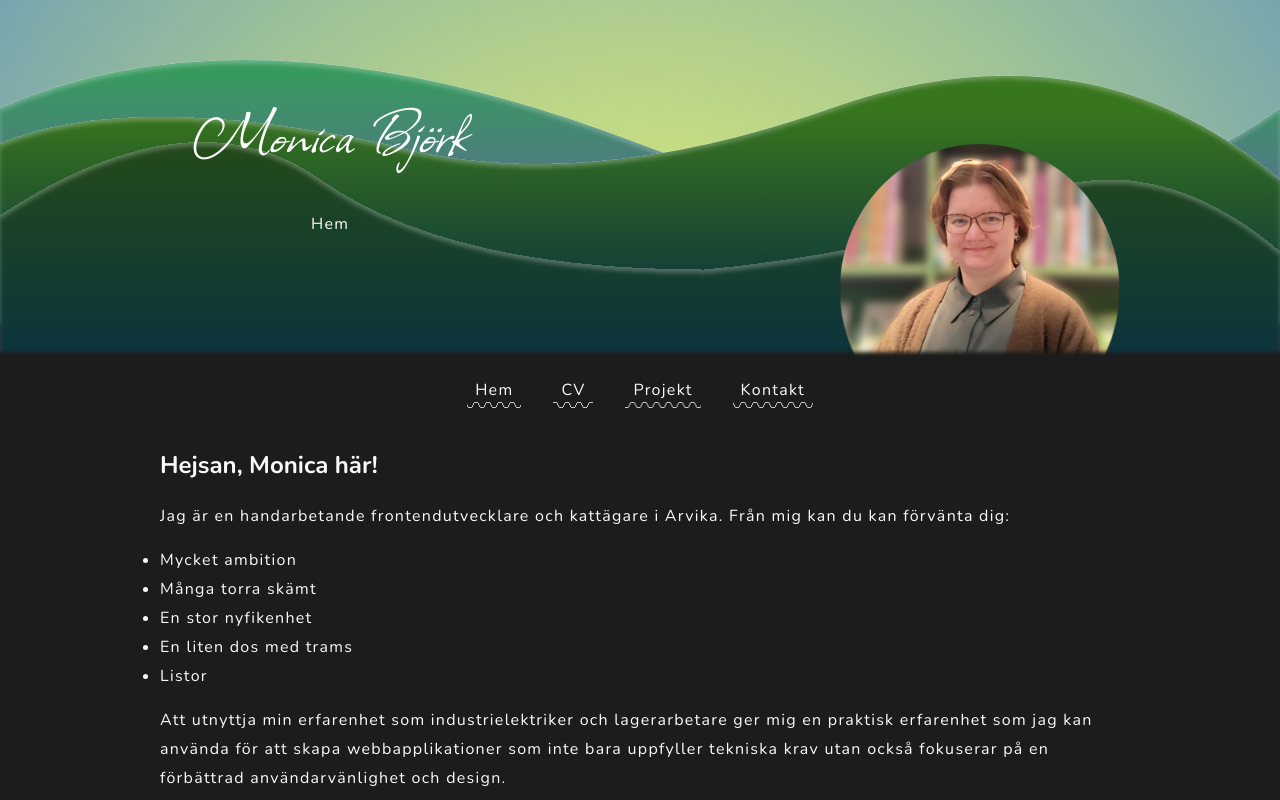
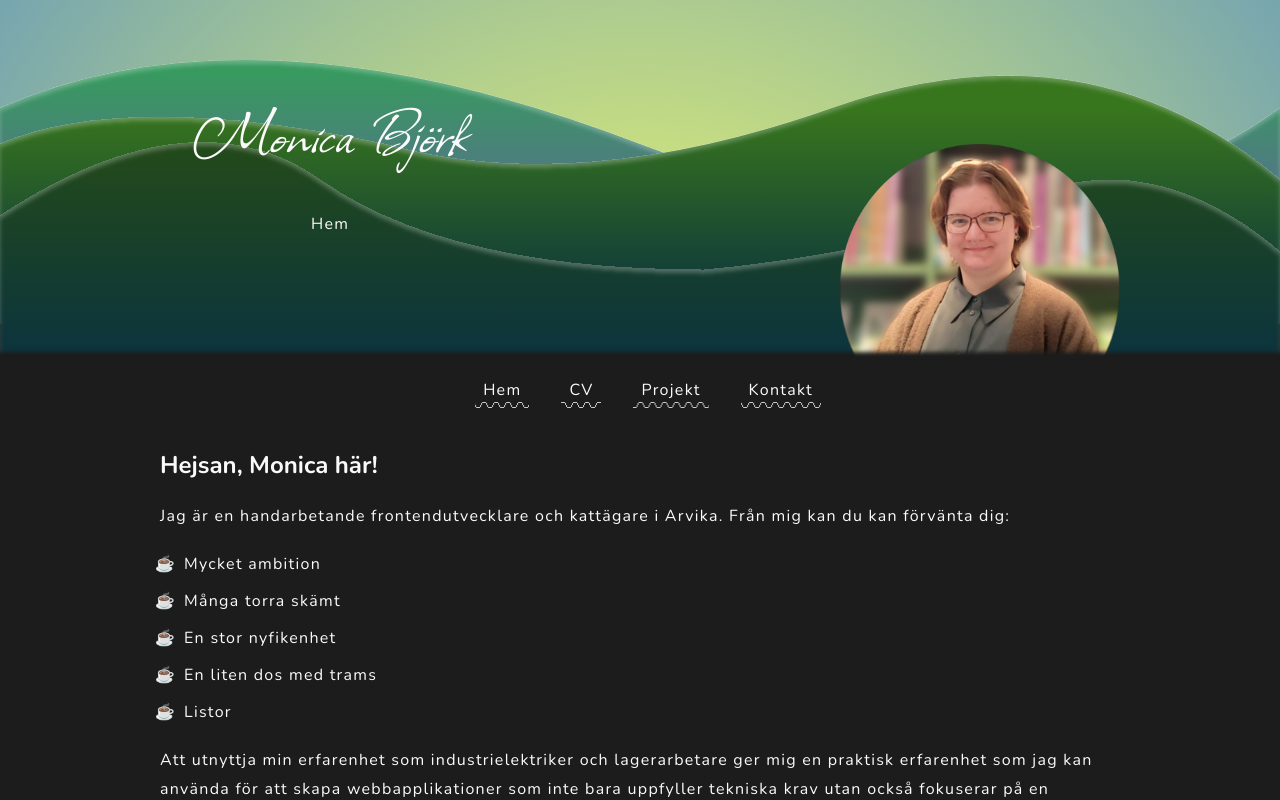
Before and after one commit to coffeetails/portfolio, a React (Vite) app: page / in a window 1280 px wide. Shown: the top 800 px of the page. Built offline with nearby package versions, Linux system fonts and the light colour scheme.

Commit message:
updated list style

```diff
--- a/src/fontstyles.css
+++ b/src/fontstyles.css
@@ -94,3 +94,12 @@ a {
 p {
     padding: 1rem 0;
 }
+
+ul {
+    padding-left: 1rem;
+    list-style-type: circle;
+    list-style-type: "☕";
+}
+li {
+    padding: 0.25rem 0.5rem;
+}
```
